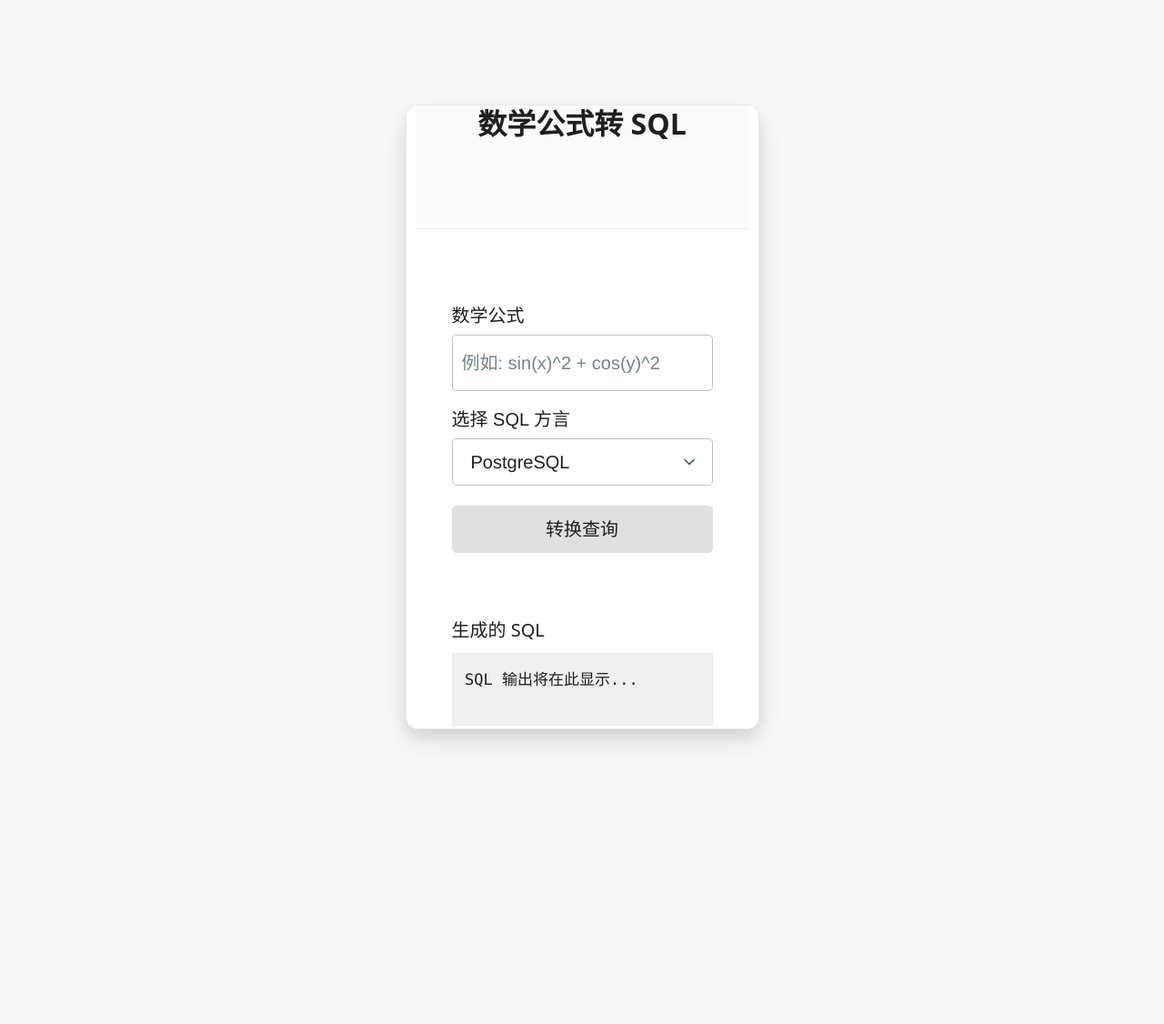
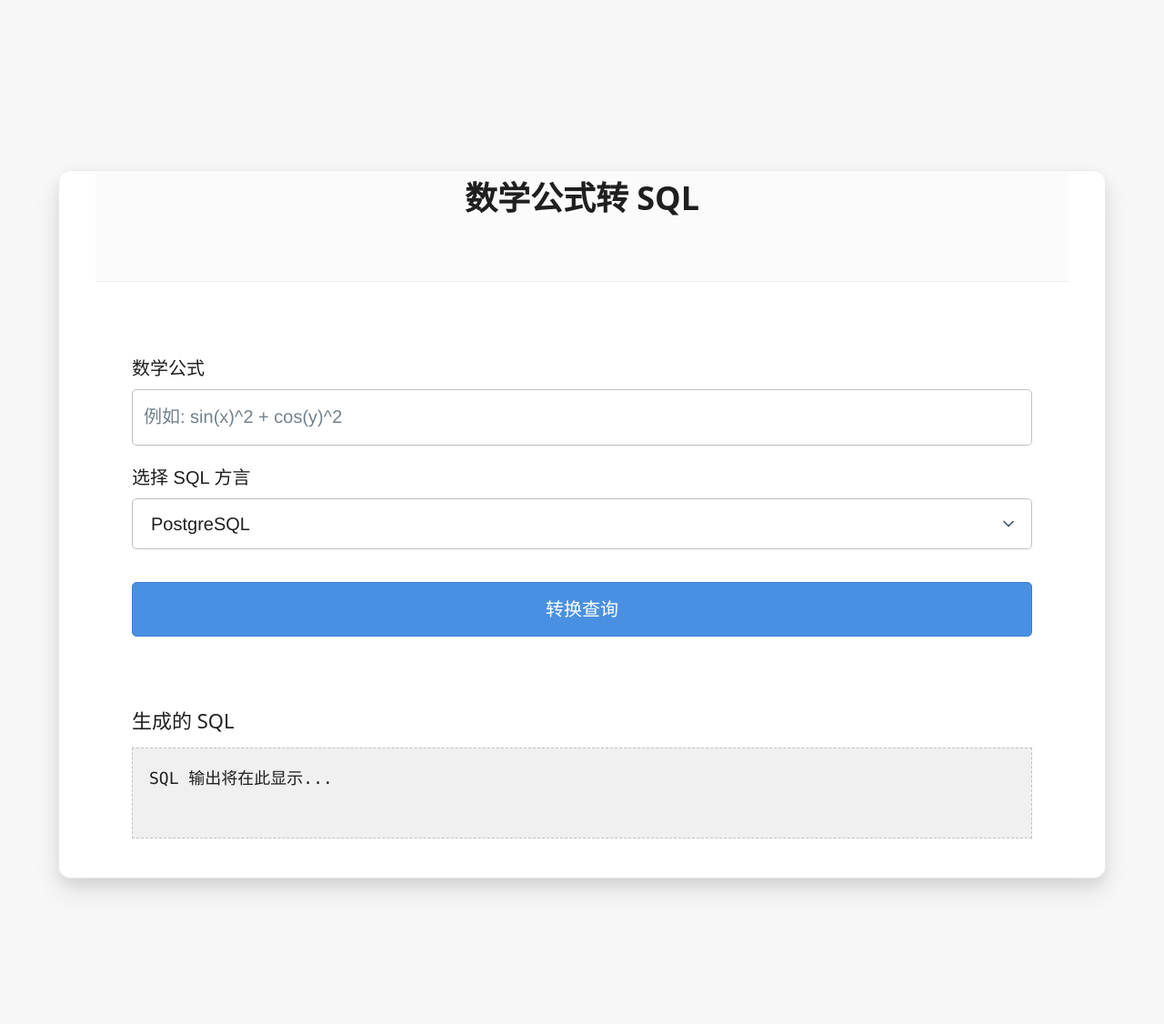
Before and after one commit to LeaderOnePro/math2sql, a Flask app: page / in a window 1280 px wide. Shown: the whole page at 91% size. Before the commit the page ends 817 px from the top, so only its background shows below. Run offline with Flask 3, Linux system fonts and the light colour scheme.

Commit message:
内容区域现在更宽，元素间距更协调，标题与表单联系更紧密，操作按钮也更加醒目。

```diff
--- a/webapp/templates/index.html
+++ b/webapp/templates/index.html
@@ -33,7 +33,8 @@
             min-height: 100vh; /* Ensure full viewport height */
             display: flex;
             flex-direction: column;
-            justify-content: center;
+            justify-content: flex-start; /* Reduce top margin */
+            padding-top: 3vh; /* Significantly reduced top padding */
             align-items: center;
             color: var(--color-black);
             font-family: var(--font-family-sans-serif);
@@ -41,12 +42,13 @@
         }
 
         main.container {
-            max-width: 1000px; /* Significantly wider card for a horizontal layout */
-            width: 95%; /* Responsive width, slightly wider */
-            height: 80vh; /* Reduced height to emphasize horizontal design */
+            max-width: 1600px; /* Even wider card for better proportion on large screens */
+            width: 90%; /* Responsive width for larger screens */
+            height: auto; /* Allow height to adapt to content */
+            min-height: 60vh; /* Minimum height to ensure visibility */
             display: flex;
             justify-content: center;
-            align-items: center;
+            align-items: flex-start; /* Align to top */
         }
 
         article {
@@ -54,31 +56,32 @@
             border-radius: var(--custom-card-border-radius);
             box-shadow: 0 14px 30px rgba(0, 0, 0, 0.09), 0 8px 14px rgba(0, 0, 0, 0.07); /* Enhanced shadow for depth */
             border: 1px solid var(--color-gray-medium-light);
-            padding: 1.2em 2.5em; /* Reduced vertical padding, increased horizontal padding for wider look */
-            max-height: 75vh; /* Reduced height limit for a wider, shorter card */
+            padding: 1.5em 4em; /* Balanced padding with more horizontal space */
+            max-height: 85vh; /* Limit height but allow more content */
             overflow-y: auto; /* Allow scrolling inside card if needed */
             display: flex;
             flex-direction: column;
+            width: 100%; /* Ensure full width of container */
         }
 
         h1 {
             text-align: center;
-            margin-bottom: 1.2em; /* Reduced margin */
+            margin-bottom: 0.3em; /* Further reduced margin to connect with content */
             color: var(--color-black);
             font-weight: 600;
-            font-size: 1.6em; /* Slightly smaller font */
+            font-size: 1.8em; /* Larger font for prominence */
         }
         h2 {
             color: var(--color-black);
-            font-size: 1em; /* Smaller font */
+            font-size: 1.1em; /* Slightly larger font */
             font-weight: 500;
-            margin-top: 1em; /* Reduced space above h2 */
-            margin-bottom: 0.5em;
+            margin-top: 1.2em; /* Adjusted space above h2 */
+            margin-bottom: 0.6em;
         }
 
         label {
             font-weight: 500;
-            margin-bottom: 0.3em; /* Reduced margin */
+            margin-bottom: 0.4em; /* Slightly increased margin for breathing room */
             color: var(--color-black);
             display: block;
         }
@@ -87,9 +90,11 @@
             background-color: var(--color-white);
             border: 1px solid var(--color-gray-medium);
             color: var(--color-black);
-            margin-bottom: 0.8em; /* Reduced margin */
+            margin-bottom: 1em; /* Increased margin for spacing */
             font-family: var(--font-family-sans-serif); /* Ensure form elements use the new font */
-            padding: 0.5em; /* Reduced padding */
+            padding: 0.6em; /* Slightly increased padding */
+            width: 100%; /* Full width for form elements */
+            box-sizing: border-box; /* Ensure padding is included in width */
         }
         input[type="text"]:focus, select:focus {
             border-color: var(--color-gray-focus);
@@ -98,39 +103,57 @@
         }
 
         button[type="button"] {
-            background-color: var(--color-gray-button);
-            color: var(--color-black);
-            border: 1px solid var(--color-gray-button);
+            background-color: #4a90e2; /* Primary blue color for visibility */
+            color: var(--color-white); /* White text for contrast */
+            border: 1px solid #3a80d2; /* Slightly darker border */
             font-weight: 500;
-            width: 100%;
-            padding: 0.5em 1em; /* Reduced padding */
+            width: 100%; /* Full width button */
+            padding: 0.7em 1em; /* Comfortable padding */
             font-family: var(--font-family-sans-serif);
-            margin-top: 0.3em; /* Reduced space above button */
+            margin-top: 0.8em; /* Increased space above button */
+            cursor: pointer; /* Indicate clickable */
+            transition: background-color 0.2s; /* Smooth hover transition */
         }
         button[type="button"]:hover {
-            background-color: var(--color-gray-button-hover);
-            border-color: var(--color-gray-button-hover);
+            background-color: #3a80d2; /* Darker blue on hover */
+            border-color: #2a70c2;
         }
 
         pre#result_sql {
             background-color: var(--color-gray-light);
-            border: 1px solid var(--color-gray-medium-light);
-            padding: 0.8em; /* Reduced padding */
+            border: 1px dashed var(--color-gray-medium); /* Dashed border for empty state */
+            padding: 1em; /* Comfortable padding */
             border-radius: var(--pico-border-radius);
-            min-height: 80px; /* Reduced min-height */
-            max-height: 150px; /* Limit height to prevent overflow */
+            min-height: 100px; /* Reasonable minimum height */
+            max-height: 200px; /* Limit height to prevent overflow */
             color: var(--color-black);
             font-family: Consolas, "Courier New", monospace; /* Keep code block monospaced */
             white-space: pre-wrap;
             word-wrap: break-word;
-            font-size: 0.85em; /* Smaller font */
+            font-size: 0.9em; /* Readable font size */
             overflow-y: auto; /* Scroll inside if content is too long */
+            position: relative; /* For pseudo-element positioning */
+        }
+        pre#result_sql::before {
+            content: "转换后的 SQL 将在此处显示";
+            color: var(--color-gray-medium);
+            font-style: italic;
+            position: absolute;
+            top: 50%;
+            left: 50%;
+            transform: translate(-50%, -50%);
+            display: block;
+            text-align: center;
+            pointer-events: none; /* Ensure it doesn't interfere with interaction */
+        }
+        pre#result_sql:not(:empty)::before {
+            display: none; /* Hide placeholder when content exists */
         }
 
         .error-message {
             color: var(--color-black);
             font-weight: bold;
-            margin-top: 0.7em;
+            margin-top: 0.8em; /* Adjusted spacing */
             font-size: 0.95em;
         }
 
```
